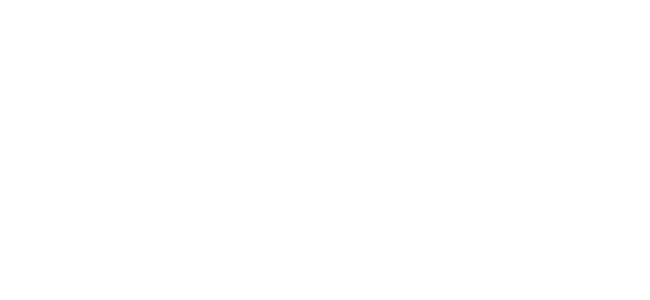
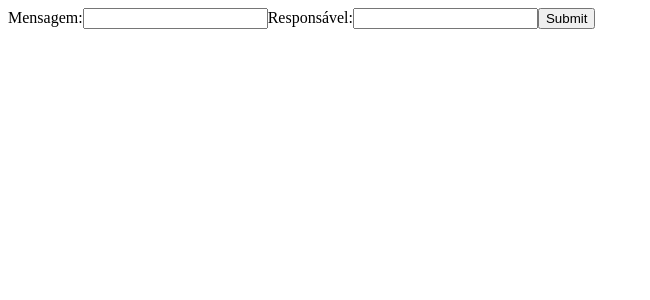
Before and after one commit to Rafael-Leivas/frontend_ChatZera, a React (Vite) app: page / in a window 1280 px wide. Shown: the top 300 px of the page, without its empty margins (0-650 px from the left). Built offline with nearby package versions, Linux system fonts and the light colour scheme.

Commit message:
Adding API connection and sending message using input

```diff
--- a/src/App.jsx
+++ b/src/App.jsx
@@ -3,12 +3,13 @@
 
 function App() {
   const [body, setBody] = useState('')
+  const [message, setMessage] = useState('')
+  const [senderName, setSenderName] = useState('')
 
   useEffect(() => {
     axios.get('http://localhost:8000/')
       .then(response => {
         const data = response.data
-        console.log(data)
         setBody(data['message'])
       })
       .catch((e) => {
@@ -17,8 +18,54 @@
       })
   }, [])
 
+  const handleSubmit = (event) => {
+    event.preventDefault()
+
+    axios.post('http://localhost:8000/chat', {
+      message: message,
+      sender_name: senderName  // Inclua o sender_name na requisição
+    })
+      .then(response => {
+        const data = response.data
+        console.log(data)
+      })
+      .catch((e) => {
+        console.error(e)
+      })
+  }
+
+  const handleChange = (event) => {
+    const { name, value } = event.target
+    if (name === "message") {
+      setMessage(value)
+    } else if (name === "sender_name") {
+      setSenderName(value)
+    }
+  }
+
   return (
     <>
+      <form onSubmit={handleSubmit}>
+        <label>
+          Mensagem:
+          <input
+            type="text"
+            name="message"
+            value={message}
+            onChange={handleChange}  // Atualiza o estado 'message' quando o usuário digita
+          />
+        </label>
+        <label>
+          Responsável:
+          <input
+            type="text"
+            name="sender_name"
+            value={senderName}
+            onChange={handleChange}  // Atualiza o estado 'senderName' quando o usuário digita
+          />
+        </label>
+        <input type="submit" value="Submit" />
+      </form>
       <div>
         {body}
       </div>
```
